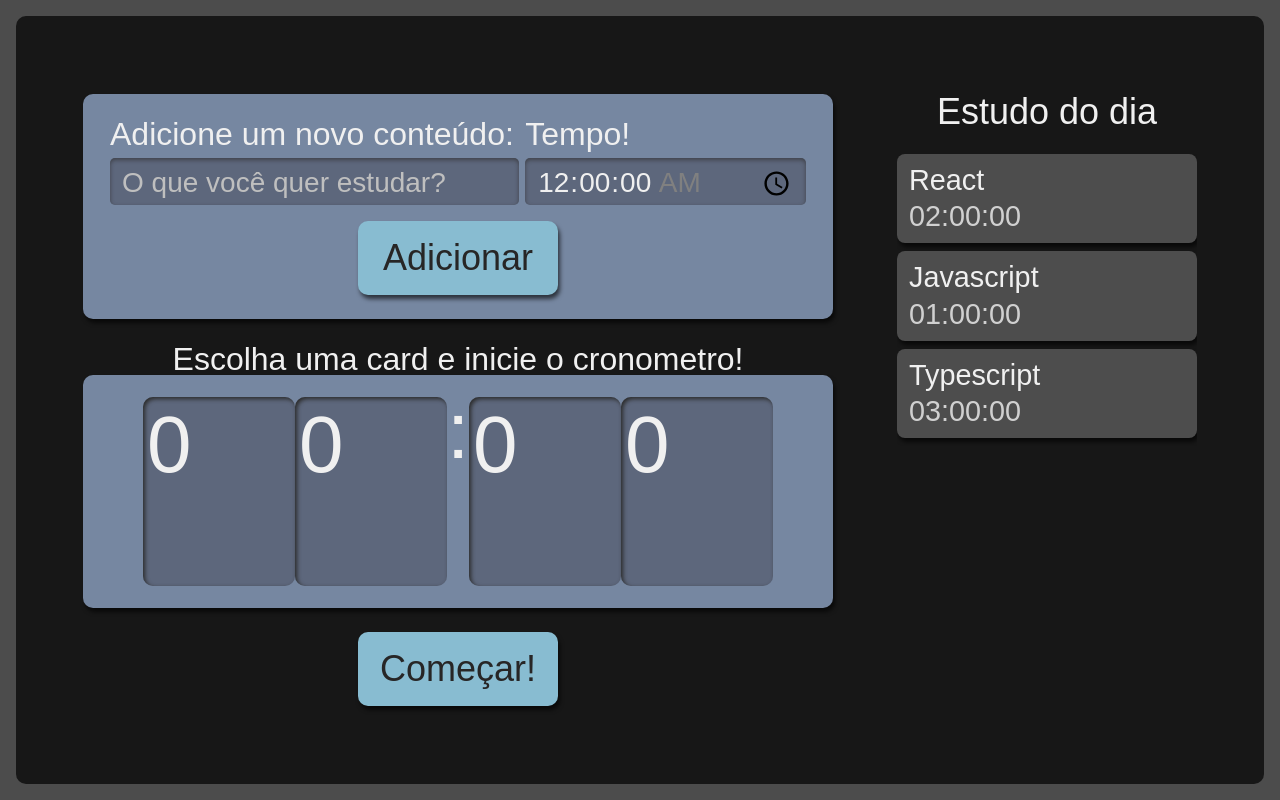
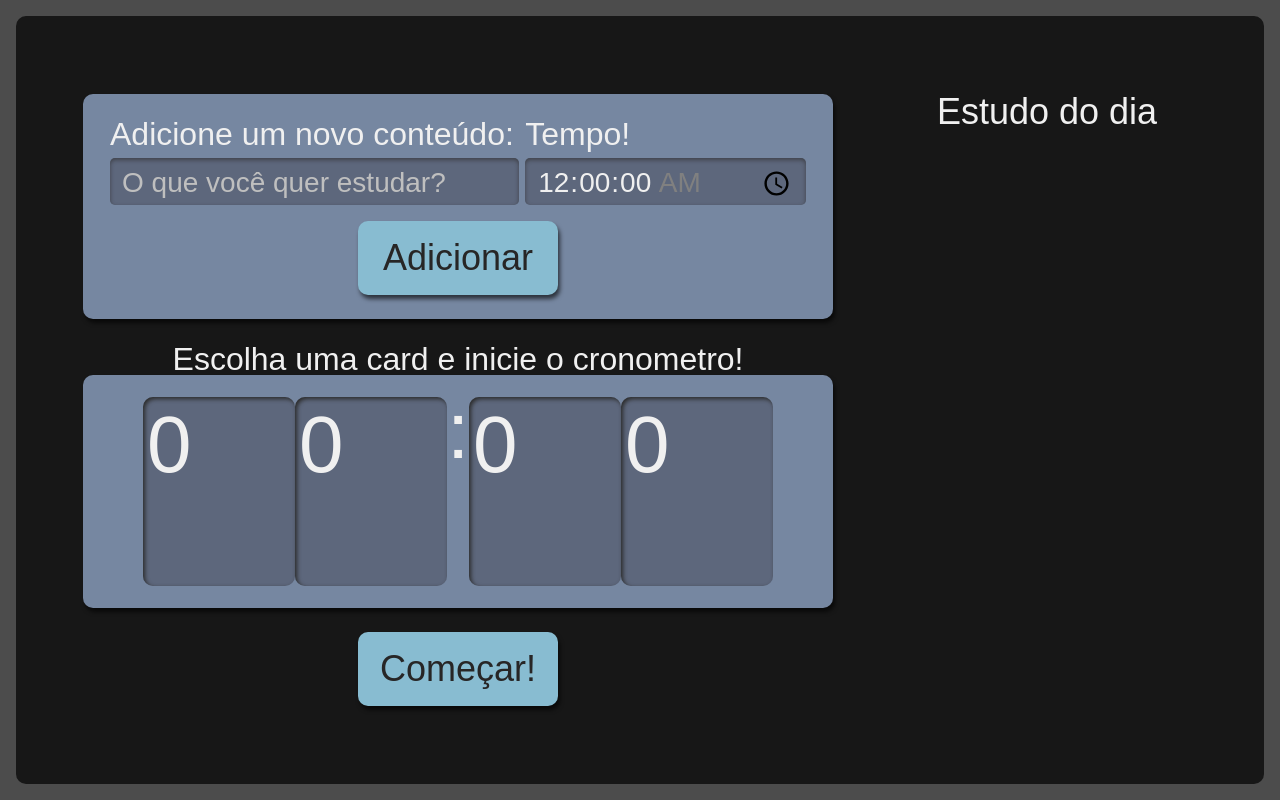
Before and after one commit to guiajalla/Aprendendo-React-Com-TS, a React (Create React App) app: page / in a window 1280 px wide. Built offline with nearby package versions, Linux system fonts and the light colour scheme.

Commit message:
adicionar task funcional

```diff
--- a/src/components/Button/index.tsx
+++ b/src/components/Button/index.tsx
@@ -1,10 +1,14 @@
 import React from "react";
 import style from "./Button.module.scss"
 
-class Button extends React.Component<{children?: React.ReactNode}> {
+class Button extends React.Component<{
+    children?: React.ReactNode
+    type?: "button" | "submit" | "reset" | undefined
+}> {
     render(){
+        const {type = "button"} = this.props;
         return (
-            <button className={style.button}>
+            <button type={type} className={style.button}>
                 {this.props.children}
             </button>
         )
--- a/src/components/Form/index.tsx
+++ b/src/components/Form/index.tsx
@@ -1,8 +1,11 @@
 import React from "react";
+import { ITasks } from "../../types/tasks";
 import Button from "../Button";
 import style from './Form.module.scss';
 
-class Form extends React.Component {
+class Form extends React.Component<{
+    setTasks: React.Dispatch<React.SetStateAction<ITasks[]>>
+}> {
     state = {
         task: "",
         time: "00:00"
@@ -10,7 +13,7 @@ class Form extends React.Component {
 
     addTask(event: React.FormEvent<HTMLFormElement>) {
         event.preventDefault();
-        console.log('state: ', this.state);
+        this.props.setTasks(oldTasks => [...oldTasks, {...this.state}]);
     }
     render(){
         return (
@@ -45,7 +48,7 @@ class Form extends React.Component {
                         required
                     />
                 </div>
-                <Button>
+                <Button type="submit">
                     Adicionar
                 </Button>
             </form>
--- a/src/components/List/index.tsx
+++ b/src/components/List/index.tsx
@@ -1,23 +1,12 @@
-import React, { useState } from "react";
 import style from './List.module.scss';
 import Item from "./Item";
+import { ITasks } from '../../types/tasks';
 
-function List(){
-    const [tasks, setTasks] = useState([{
-        task: 'React',
-        time: '02:00:00'
-    }, {
-        task: 'Javascript',
-        time: '01:00:00'
-    }, {
-        task: 'Typescript',
-        time: '03:00:00'
-    }]);
+
+function List({tasks}: {tasks: ITasks[]}){
     return (
         <aside className={style.taskList}>
-            <h2 onClick={() => {
-                setTasks([...tasks, { task: "Estudar estado", time: "05:00:00"}])
-            }}>Estudo do dia</h2>
+            <h2>Estudo do dia</h2>
             <ul>
                 {tasks.map((item, index) => (
                     <Item
--- a/src/pages/App.tsx
+++ b/src/pages/App.tsx
@@ -1,14 +1,16 @@
-import React from 'react';
+import React, { useState } from 'react';
 import Form from '../components/Form';
 import List from '../components/List';
 import Timer from '../components/Timer';
+import { ITasks } from '../types/tasks';
 import style from './App.module.scss';
 
 function App() {
+  const [tasks, setTasks] = useState<ITasks[]>([]);
   return (
     <div className={style.AppStyle}>
-        <Form />
-        <List />
+        <Form setTasks={setTasks}/>
+        <List tasks={tasks}/>
         <Timer />
     </div>
   );
--- /dev/null
+++ b/src/types/tasks.ts
@@ -0,0 +1,4 @@
+export interface ITasks {
+    task: string,
+    time: string
+}
```
